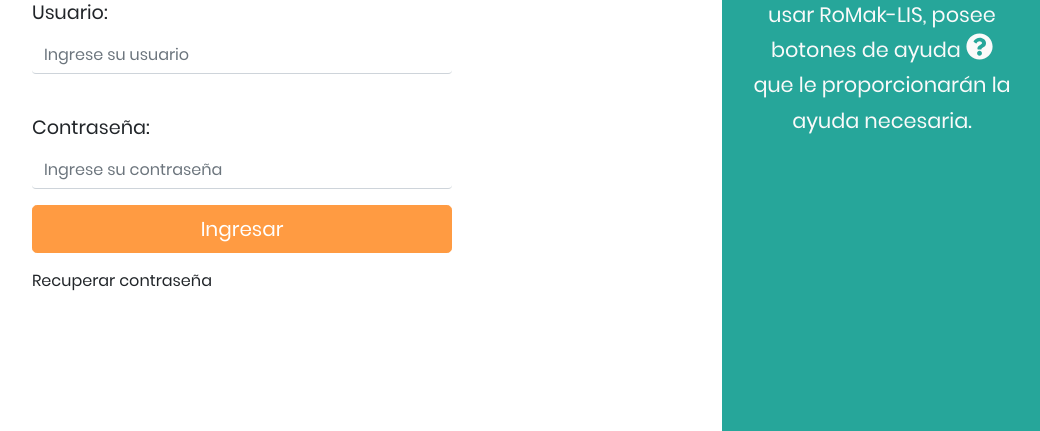
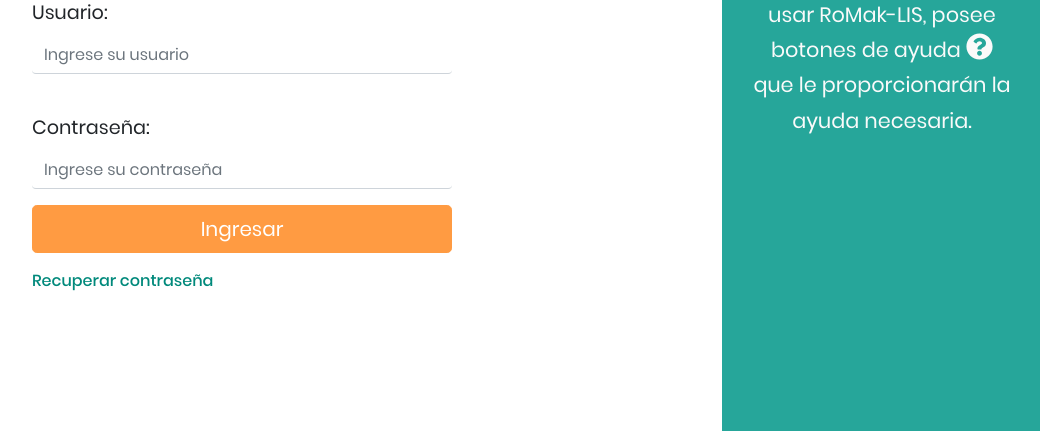
Before and after one commit to CommieTaco/RoMaK-LIS, a PHP site: page /view/dashboard/index.php in a window 1280 px wide. Shown: the part 369-800 px from the top of the page, without its empty margins (238-1278 px from the left). Run offline with PHP 8.4, Linux system fonts and the light colour scheme; style sheets or scripts are compiled from the project's sources.

Commit message:
Terminado 25-3

```diff
--- a/core/helpers/mainPages.php
+++ b/core/helpers/mainPages.php
@@ -27,11 +27,6 @@
                                 <strong>RL</strong>
                             </div>
                             <ul class="list-unstyled components">
-                                <li>
-                                    <a href="#" data-toggle="tooltip" data-placement="top" title="Principal">
-                                        <i class="fas fa-home fa-2x"></i>
-                                    </a>
-                                </li>
                                 <li>
                                     <a href="requests.php" data-toggle="tooltip" data-placement="top" title="Solicitud">
                                         <i class="fa fa-briefcase fa-2x"></i>
--- a/resources/css/dashboard.css
+++ b/resources/css/dashboard.css
@@ -440,6 +440,15 @@ select option {
     border-radius: 1em;
     margin-top: 20px;
 }
+
+/* ---------
+    Login page
+----- */
+
+#recu-link{
+    color: #00897b;
+    font-weight: 500;
+}
 /* ---------------------------------------------------
     MEDIAQUERIES
 ----------------------------------------------------- */
--- a/view/dashboard/index.php
+++ b/view/dashboard/index.php
@@ -36,7 +36,7 @@
                                                 id="btnIngresar">Ingresar</button>
                                         </div>
                                     </form>
-                                    <a href="" data-toggle="modal" data-target="#recuperarContra">Recuperar contraseña</a>
+                                    <a href="" data-toggle="modal" data-target="#recuperarContra" id="recu-link">Recuperar contraseña</a>
                                 </div>
                             </div>
 
@@ -50,7 +50,7 @@
             </div>
         </div>
         <!-- Barra lateral derecha estética -->
-        <div id="side-bar" class="col-md-3 justify-content-center align-middle align-middle">
+        <div id="side-bar" class="col-md-3 justify-content-center align-middle align-middle d-none d-lg-block">
             <div class="container-fluid">
                 <div class="row justify-content-center align-middle">
                     <div class="col-sm-12 justify-content-center align-middle">
```
